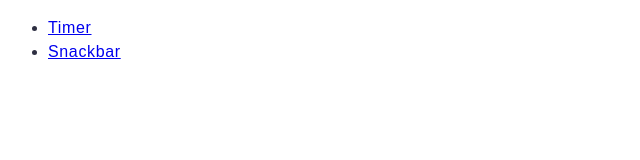
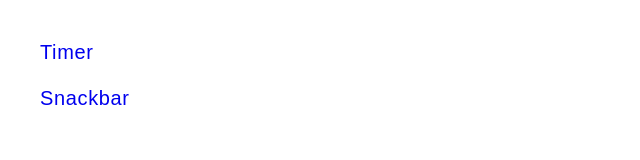
Before and after one commit to Olena-Synytsia/goit-js-hw-10, a website built with Vite: page src/index.html in a window 1280 px wide. Shown: the whole page, without its empty margins (0-640 px from the left). Built offline with nearby package versions, Linux system fonts and the light colour scheme.

Commit message:
timer styles 2

```diff
--- a/src/css/styles.css
+++ b/src/css/styles.css
@@ -12,6 +12,8 @@
   font-weight: 400;
   letter-spacing: 0.04em;
 
+  padding: 40px;
+
   color: #2e2f42;
 
   background-color: #ffffff;
@@ -20,6 +22,29 @@
   -webkit-font-smoothing: antialiased;
   -moz-osx-font-smoothing: grayscale;
   -webkit-text-size-adjust: 100%;
+}
+
+body {
+  margin: 0;
+}
+
+.nav-list {
+  display: flex;
+  flex-direction: column;
+  list-style: none;
+  gap: 20px;
+}
+
+.nav-link {
+  text-decoration: none;
+  font-weight: 500;
+  font-size: 20px;
+}
+
+section a {
+  text-decoration: none;
+  font-weight: 500;
+  font-size: 20px;
 }
 
 #datetime-picker {
@@ -31,6 +56,12 @@
   background-color: #f5f5f5;
   padding: 8px 16px;
   text-align: left;
+  margin-top: 36px;
+}
+
+ul {
+  padding-left: 0;
+  margin: 0;
 }
 
 .btn-start {
@@ -47,6 +78,18 @@
   font-weight: 500;
   text-align: center;
   border: none;
+}
+
+.btn-start:hover,
+.btn-start:focus {
+  cursor: pointer;
+  background-color: #6c8cff;
+  transition: color 300ms cubic-bezier(0.4, 0, 0.2, 1);
+}
+
+.btn-start:disabled {
+  background-color: #cfcfcf;
+  color: #989898;
 }
 
 .timer {
```
